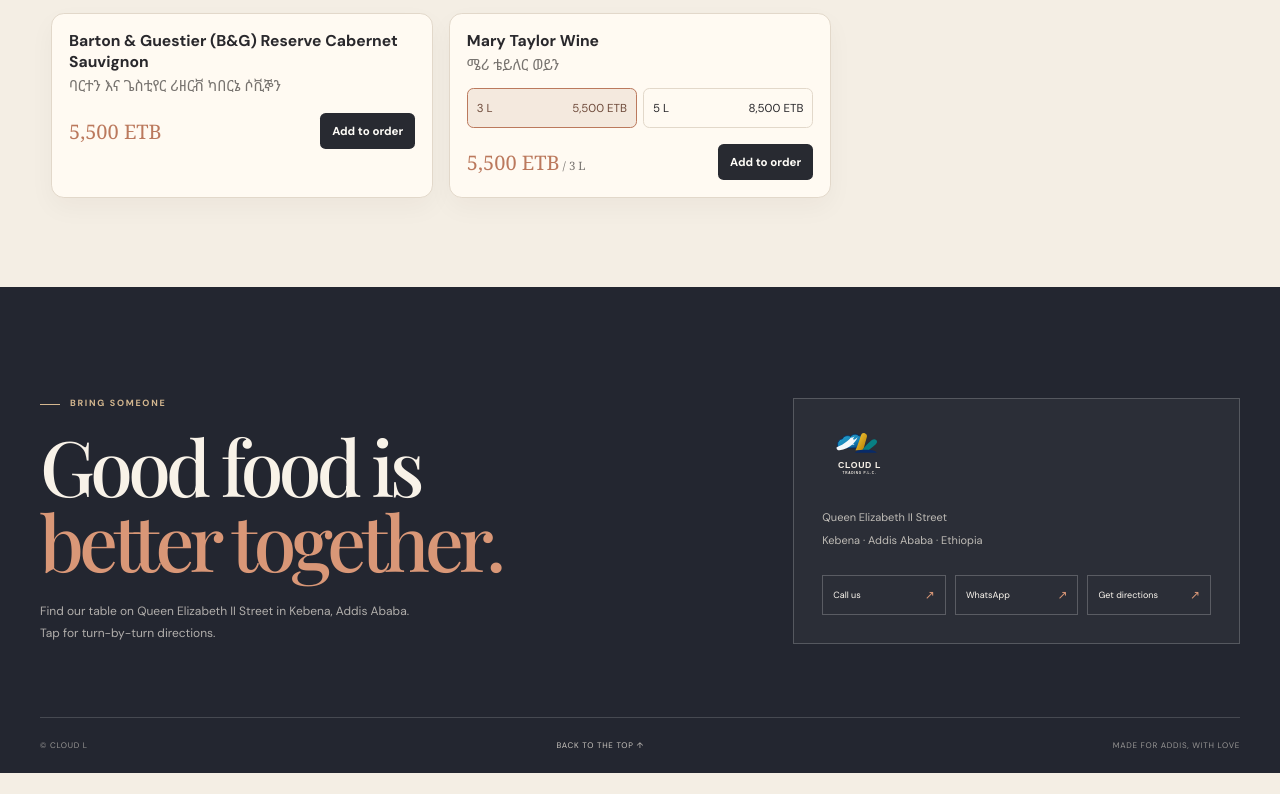
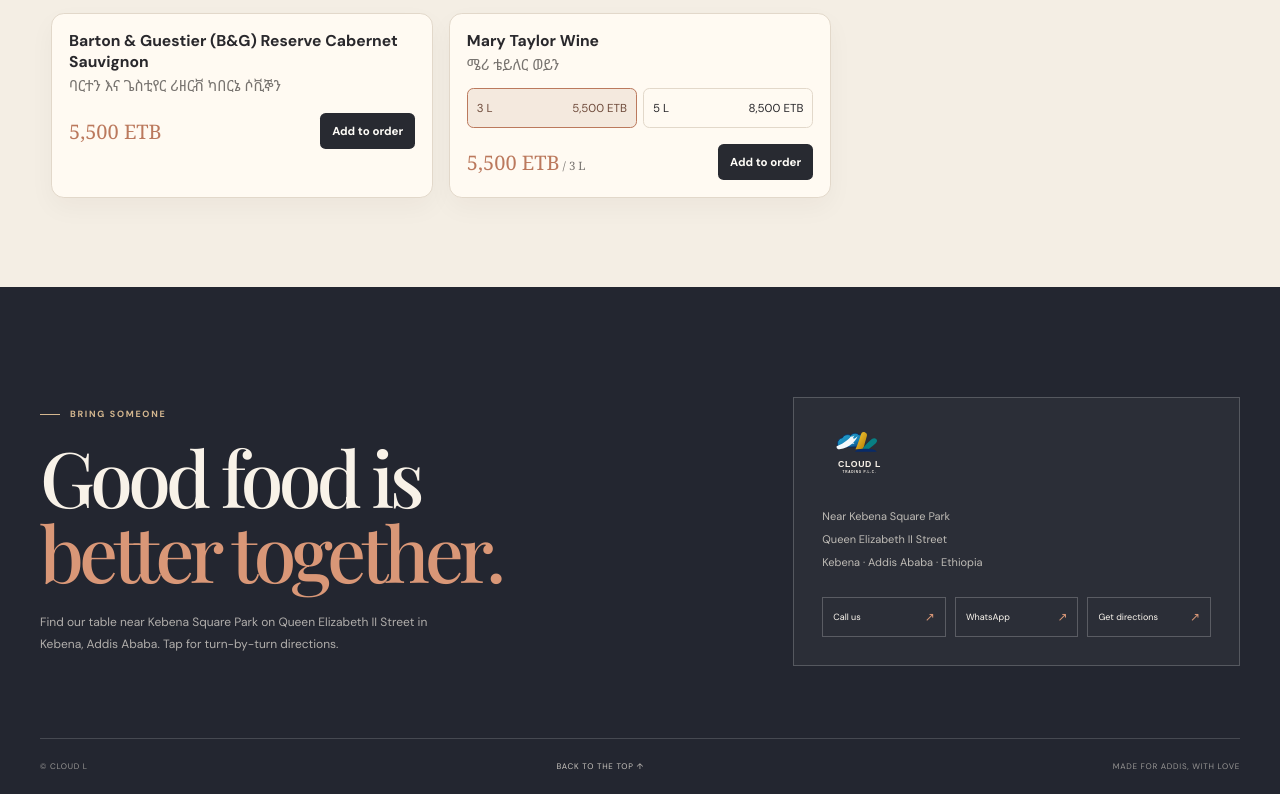
Before and after one commit to yarednegatuassefa-coder/cloudlrestaurant, a React (Vite) app: page / in a window 1280 px wide. Shown: the part 9865-10659 px from the top of the page. Before the commit the page ends 10638 px from the top, so only its background shows below. Built offline with nearby package versions, Linux system fonts and the light colour scheme; a web font is replaced by a local one.

Commit message:
Confirm keshir tea name and add nearby landmark

```diff
--- a/src/App.tsx
+++ b/src/App.tsx
@@ -256,11 +256,11 @@
             <div>
               <p className="eyebrow eyebrow--light"><span />Bring someone</p>
               <h2>Good food is<br /><em>better together.</em></h2>
-              <p>Find our table on Queen Elizabeth II Street in Kebena, Addis Ababa. Tap for turn-by-turn directions.</p>
+              <p>Find our table near Kebena Square Park on Queen Elizabeth II Street in Kebena, Addis Ababa. Tap for turn-by-turn directions.</p>
             </div>
             <div className="visit-card">
               <img src="/assets/restaurant/cloud-l-logo.svg" alt="Cloud L" />
-              <span>Queen Elizabeth II Street<br />Kebena · Addis Ababa · Ethiopia</span>
+              <span>Near Kebena Square Park<br />Queen Elizabeth II Street<br />Kebena · Addis Ababa · Ethiopia</span>
               <div className="visit-links">
                 <a href="tel:+251901120012">Call us <span>↗</span></a>
                 <a href="https://wa.me/251901120012" target="_blank" rel="noreferrer">WhatsApp <span>↗</span></a>
--- a/src/components/DrinksMenu.tsx
+++ b/src/components/DrinksMenu.tsx
@@ -17,7 +17,7 @@
 export type DrinkMenuItem = {
   id: string;
   name: string;
-  /** Draft Amharic name/transliteration; verify against Cloud L's preferred spelling before publishing. */
+  /** Amharic name/transliteration; owner-confirmed when explicitly noted on the item. */
   nameAmharic: string;
   category: DrinkCategory;
   price?: number;
@@ -80,6 +80,7 @@
   },
   {
     id: "keshir-ginger-tea",
+    // English and Amharic names confirmed by the restaurant owner.
     name: "Keshir Ginger Tea",
     nameAmharic: "ቀሽር ሻይ",
     category: "Tea & infusions",
```
